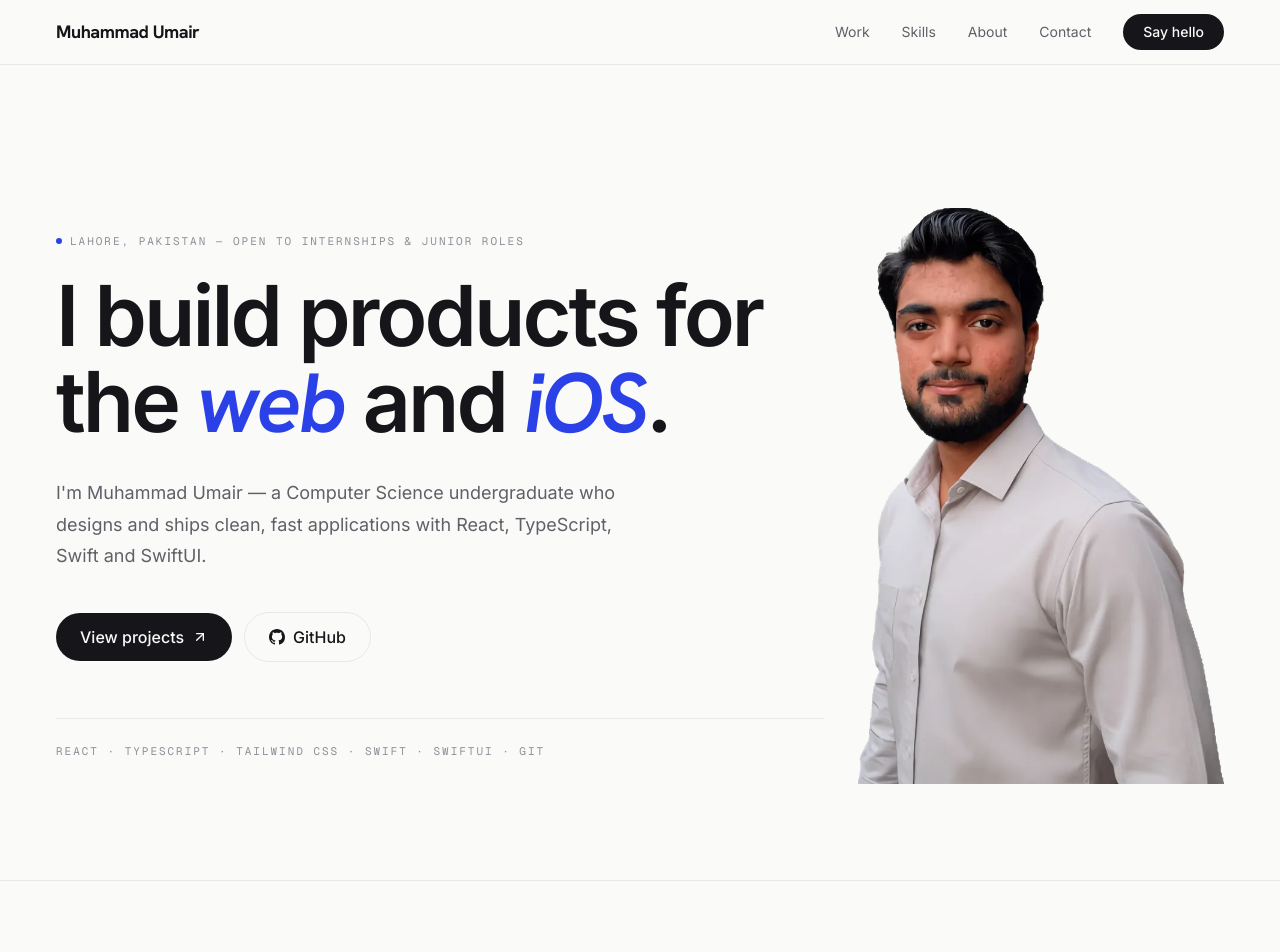
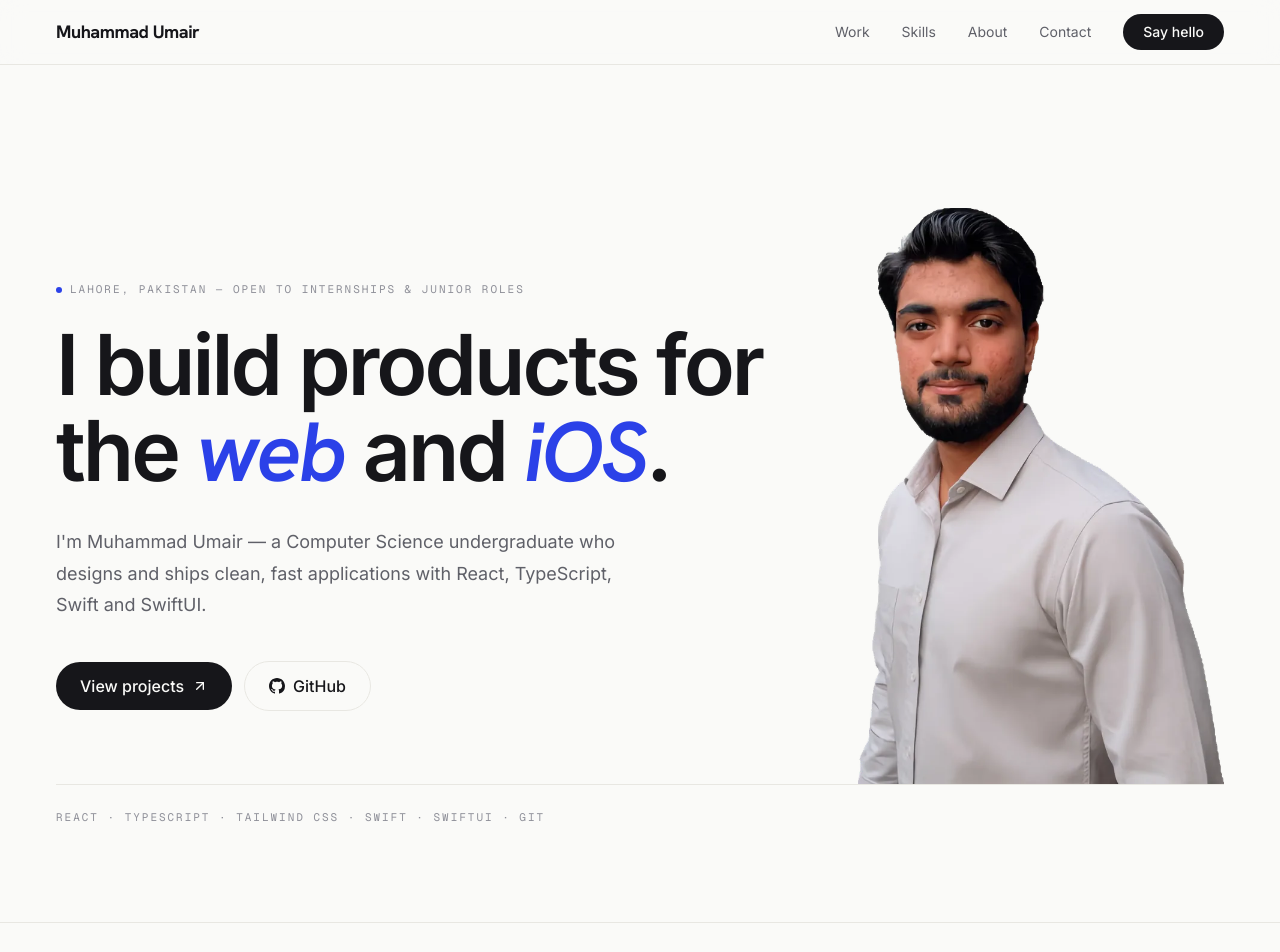
Before and after one commit to teetoumair/Muhammad-Umair-Portfolio, a React (Vite) app: page / in a window 1280 px wide. Shown: the top 952 px of the page. Built offline with nearby package versions, Linux system fonts and the light colour scheme.

Commit message:
Move hero tech strip to full-width divider aligned under portrait baseline

```diff
--- a/src/components/sections/HeroSection.tsx
+++ b/src/components/sections/HeroSection.tsx
@@ -37,12 +37,6 @@ export default function HeroSection() {
               GitHub
             </a>
           </div>
-          <p
-            className="label-mono animate-rise mt-14 border-t border-line pt-6 text-muted"
-            style={{ animationDelay: '580ms' }}
-          >
-            React · TypeScript · Tailwind CSS · Swift · SwiftUI · Git
-          </p>
         </div>
         <div className="flex justify-center lg:col-span-4 lg:self-end lg:justify-end">
           <img
@@ -56,6 +50,14 @@ export default function HeroSection() {
           />
         </div>
       </div>
+      <div className="shell">
+        <p
+          className="label-mono animate-rise border-t border-line pt-6 text-muted"
+          style={{ animationDelay: '580ms' }}
+        >
+          React · TypeScript · Tailwind CSS · Swift · SwiftUI · Git
+        </p>
+      </div>
     </section>
   )
 }
```
